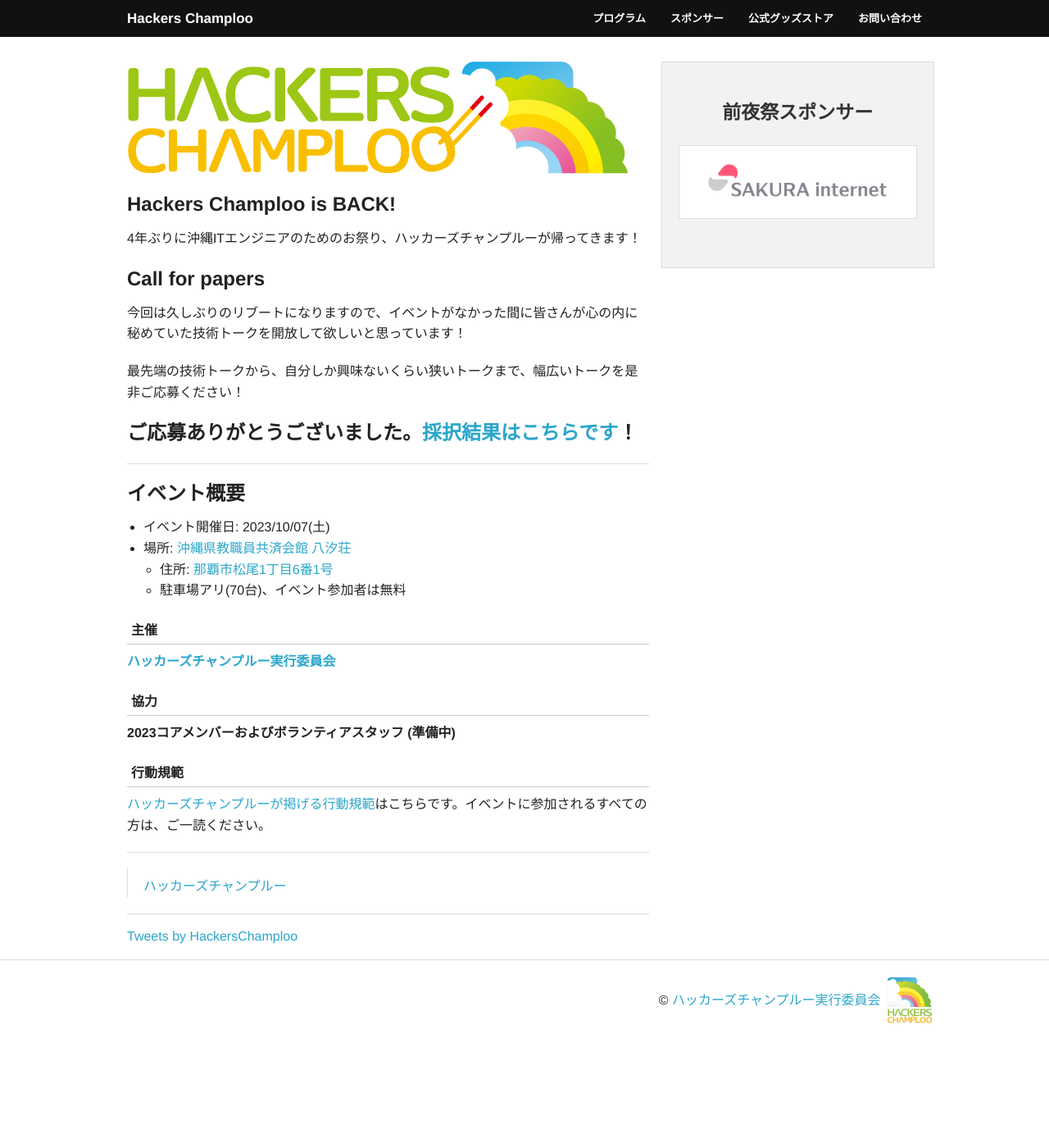
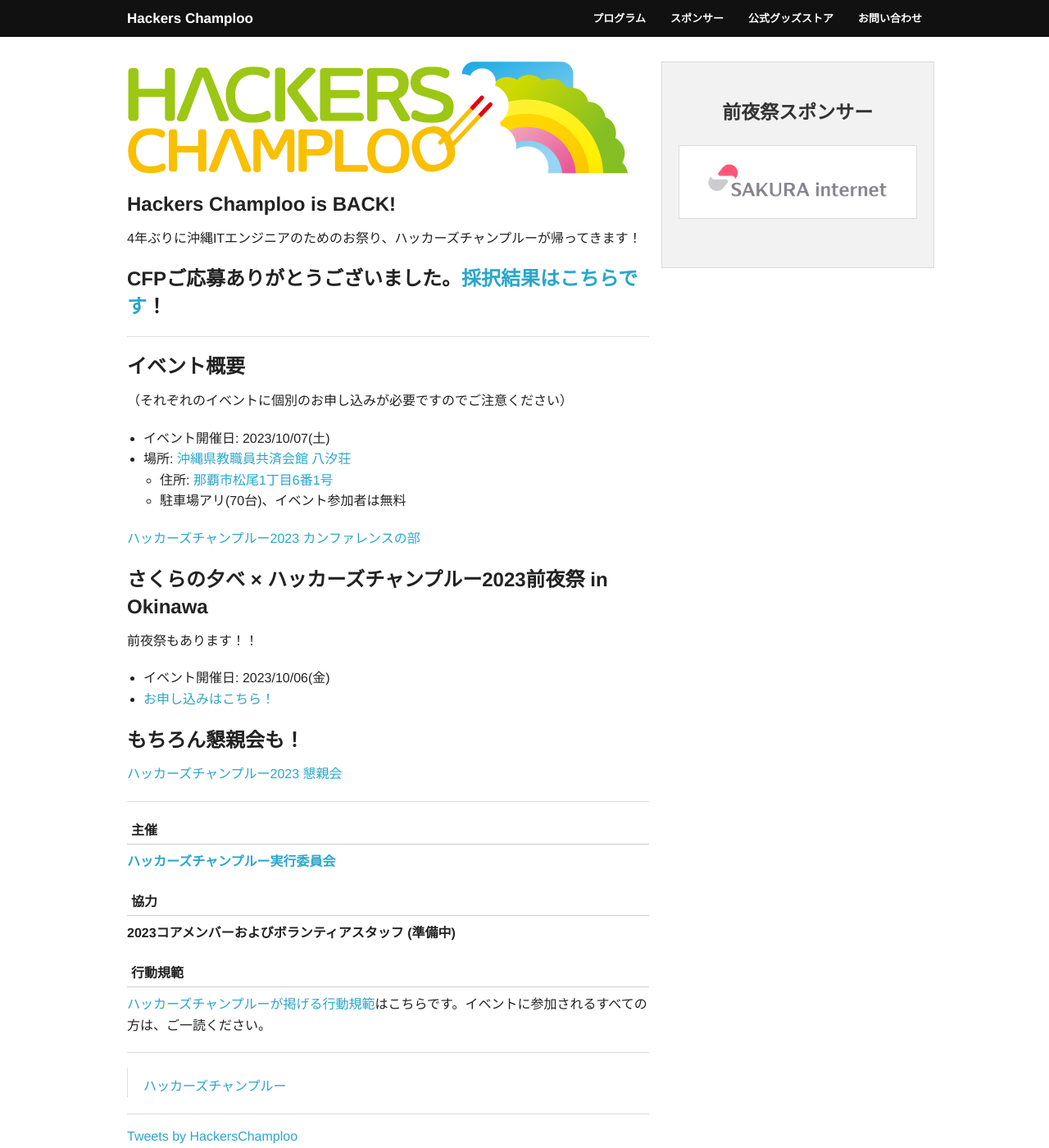
Before and after one commit to hackers-champloo/hackers-champloo.github.io, a Jekyll site: the page built from 2023/index.md, in a window 1280 px wide and 1400 px high. Shown: the whole window at 82% size. Built offline with Jekyll 4.4.1, drawn with Linux system fonts in a browser that asks for light colours; nearby versions of some CDN libraries; a script that is not in the unit is left out; comment, search, counter and statistics services are not loaded.

Commit message:
Update index.md

```diff
--- a/2023/index.md
+++ b/2023/index.md
@@ -21,23 +21,33 @@ evepartysupporters:
 
 4年ぶりに沖縄ITエンジニアのためのお祭り、ハッカーズチャンプルーが帰ってきます！
 
-# Call for papers
-
-今回は久しぶりのリブートになりますので、イベントがなかった間に皆さんが心の内に秘めていた技術トークを開放して欲しいと思っています！
-
-最先端の技術トークから、自分しか興味ないくらい狭いトークまで、幅広いトークを是非ご応募ください！
-
-# ご応募ありがとうございました。[採択結果はこちらです](https://fortee.jp/hackers-champloo2023/proposal/accepted)！
+# CFPご応募ありがとうございました。[採択結果はこちらです](https://fortee.jp/hackers-champloo2023/proposal/accepted)！
 
 --------------------------------------------------------------------------------
 
 # イベント概要
+
+（それぞれのイベントに個別のお申し込みが必要ですのでご注意ください）
 
 * イベント開催日: 2023/10/07(土)
 * 場所: [沖縄県教職員共済会館 八汐荘](http://www.okikyousai.jp/top/yasiosou/yasiosou.html)
   * 住所: [那覇市松尾1丁目6番1号](https://goo.gl/maps/yUMMcPvdBgdmygmg6)
   * 駐車場アリ(70台)、イベント参加者は無料
 
+<a class="doorkeeper-registration-widget" href="https://hackers-champloo.doorkeeper.jp/events/163183">ハッカーズチャンプルー2023 カンファレンスの部</a><script src="https://widgets.doorkeeper.jp/w/widget.js"></script>
+
+# さくらの夕べ × ハッカーズチャンプルー2023前夜祭 in Okinawa
+
+前夜祭もあります！！
+
+* イベント開催日: 2023/10/06(金)
+* [お申し込みはこちら！](https://sakura-eve-hcmpl2023.peatix.com)
+
+# もちろん懇親会も！
+
+<a class="doorkeeper-registration-widget" href="https://hackers-champloo.doorkeeper.jp/events/163189">ハッカーズチャンプルー2023 懇親会</a><script src="https://widgets.doorkeeper.jp/w/widget.js"></script>
+
+----
 
 ### 主催
 
```
